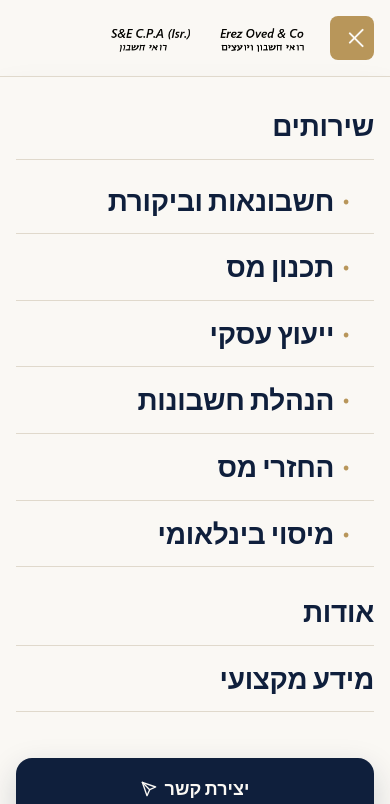
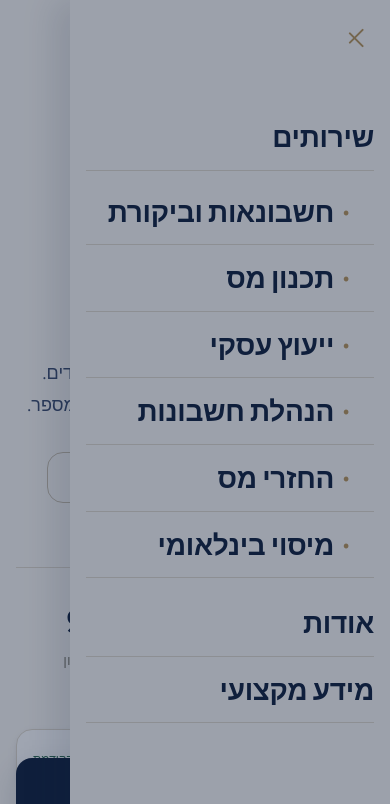
Before and after one commit to ombee-hub/eo-cpa, a plain HTML site: page index.html in a window 390 px wide. Both pictures are taken after a click on the button "פתח תפריט". Shown: the top 804 px of the page. Drawn offline with Linux system fonts and the light colour scheme.

Commit message:
Mobile nav: transparent hamburger + side drawer instead of fullscreen
- Hamburger button: removed navy bg, now transparent with dark icon
- Mobile menu: 320px wide drawer that slides in from the right
- Added .nav-backdrop element (created dynamically in JS) that dims the
  rest of the viewport when drawer is open
- Click on backdrop closes the drawer
- body.menu-open class controls the backdrop visibility

Co-Authored-By: Claude Opus 4.7 (1M context) <noreply@anthropic.com>

```diff
--- a/assets/css/layout.css
+++ b/assets/css/layout.css
@@ -187,6 +187,11 @@
   transition: background var(--dur-base) var(--ease-out),
               color var(--dur-base) var(--ease-out);
 }
+
+/* Backdrop element (created in JS) — hidden by default on desktop */
+.nav-backdrop {
+  display: none;
+}
 .nav-mobile-toggle svg line {
   transform-origin: center;
   transition: transform var(--dur-base) var(--ease-out),
@@ -211,11 +216,12 @@
   .nav-mobile-toggle {
     display: flex;
     order: -1; /* first in flex = start = right edge in RTL */
-    background: var(--color-ink);
-    color: var(--color-ink-inverse);
+    background: transparent;
+    color: var(--color-ink);
   }
   .nav-mobile-toggle[aria-expanded="true"] {
-    background: var(--color-accent);
+    background: transparent;
+    color: var(--color-accent);
   }
   /* Hamburger morphs into X when expanded */
   .nav-mobile-toggle[aria-expanded="true"] svg line:nth-child(1) {
@@ -232,41 +238,61 @@
     display: none;
   }
 
-  /* Mobile menu = panel that drops down from the nav like a curtain */
+  /* Mobile menu = right-side drawer (slides in from the right in RTL) */
   .nav-menu {
-    /* default: hidden state. Use display flex so transitions work */
     display: flex !important;
     position: fixed;
-    top: 76px; /* below the nav (hamburger 44 + padding 32 = 76) */
+    top: 0;
     right: 0;
     bottom: 0;
-    left: 0;
+    width: 320px;
+    max-width: 85vw;
     background: var(--color-bg);
     flex-direction: column;
     align-items: stretch;
-    padding: var(--sp-4) var(--gutter) var(--sp-7);
+    padding: calc(var(--sp-9) + 8px) var(--gutter) var(--sp-7);
     gap: 0;
-    z-index: calc(var(--z-sticky) - 1);
+    z-index: var(--z-overlay);
     overflow-y: auto;
-    border-top: 1px solid var(--color-border);
-    box-shadow: 0 16px 32px rgba(15, 31, 60, 0.08);
-    /* hidden: pushed fully above its own area, invisible, non-interactive */
-    transform: translateY(-100%);
+    box-shadow: -16px 0 32px rgba(15, 31, 60, 0.12);
+    /* hidden: slid off-screen to the right */
+    transform: translateX(100%);
+    visibility: hidden;
+    pointer-events: none;
+    transition: transform 0.4s cubic-bezier(0.22, 1, 0.36, 1),
+                visibility 0s linear 0.4s;
+  }
+  .nav-menu.is-open {
+    transform: translateX(0);
+    visibility: visible;
+    pointer-events: auto;
+    transition: transform 0.4s cubic-bezier(0.22, 1, 0.36, 1),
+                visibility 0s linear 0s;
+  }
+
+  /* Hamburger sits above the drawer for clickability */
+  .nav-mobile-toggle {
+    position: relative;
+    z-index: calc(var(--z-overlay) + 1);
+  }
+
+  /* Backdrop behind the drawer */
+  .nav-backdrop {
+    display: block;
+    position: fixed;
+    inset: 0;
+    background: rgba(15, 31, 60, 0.4);
     opacity: 0;
     visibility: hidden;
     pointer-events: none;
-    transition: transform 0.4s cubic-bezier(0.22, 1, 0.36, 1),
-                opacity 0.25s cubic-bezier(0.22, 1, 0.36, 1) 0.1s,
-                visibility 0s linear 0.4s;
-  }
-  .nav-menu.is-open {
-    transform: translateY(0);
+    z-index: calc(var(--z-overlay) - 1);
+    transition: opacity 0.3s ease, visibility 0s linear 0.3s;
+  }
+  body.menu-open .nav-backdrop {
     opacity: 1;
     visibility: visible;
     pointer-events: auto;
-    transition: transform 0.4s cubic-bezier(0.22, 1, 0.36, 1),
-                opacity 0.25s cubic-bezier(0.22, 1, 0.36, 1),
-                visibility 0s linear 0s;
+    transition: opacity 0.3s ease, visibility 0s linear 0s;
   }
 
   .nav-menu a {
--- a/assets/js/main.js
+++ b/assets/js/main.js
@@ -19,8 +19,14 @@
   const mobileToggle = document.querySelector('.nav-mobile-toggle');
   const navMenu = document.querySelector('.nav-menu');
   if (mobileToggle && navMenu) {
+    // Create backdrop element dynamically (avoids HTML edits across pages)
+    const backdrop = document.createElement('div');
+    backdrop.className = 'nav-backdrop';
+    document.body.appendChild(backdrop);
+
     const setMenu = (open) => {
       navMenu.classList.toggle('is-open', open);
+      document.body.classList.toggle('menu-open', open);
       mobileToggle.setAttribute('aria-expanded', String(open));
       mobileToggle.setAttribute('aria-label', open ? 'סגור תפריט' : 'פתח תפריט');
       document.body.style.overflow = open ? 'hidden' : '';
@@ -30,7 +36,10 @@
       setMenu(!navMenu.classList.contains('is-open'));
     });
 
-    // Close when clicking a link inside the overlay
+    // Click on backdrop closes the menu
+    backdrop.addEventListener('click', () => setMenu(false));
+
+    // Close when clicking a link inside the drawer
     navMenu.addEventListener('click', (e) => {
       if (e.target.closest('a')) setMenu(false);
     });
```
